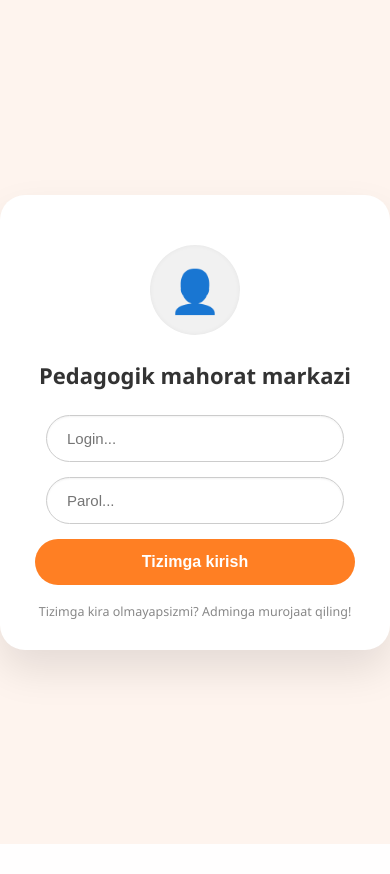
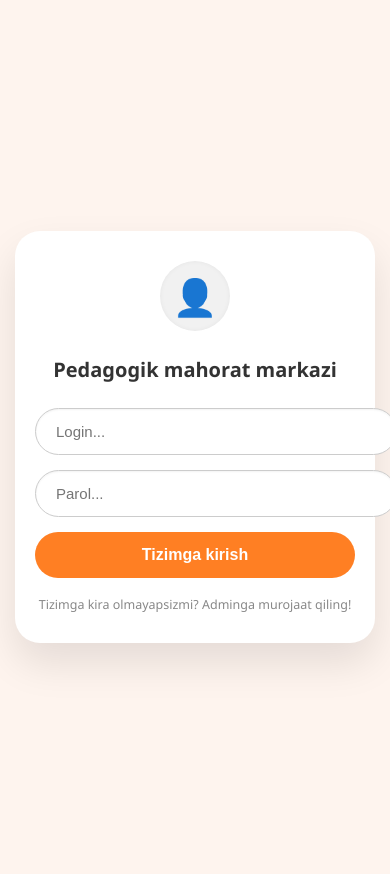
Before and after one commit to Ziyovuddin02/baxolash, a Flask app: page / in a window 390 px wide. Before the commit the page ends 844 px from the top, so only its background shows below. Run offline with Flask 3, Linux system fonts and the light colour scheme.

Commit message:
Update login.html

```diff
--- a/templates/login.html
+++ b/templates/login.html
@@ -2,6 +2,7 @@
 <html lang="uz">
 <head>
   <meta charset="UTF-8">
+  <meta name="viewport" content="width=device-width, initial-scale=1.0">
   <title>Login</title>
   <link rel="stylesheet" href="{{ url_for('static', filename='style.css') }}">
   <style>
@@ -17,13 +18,15 @@
       justify-content: center;
       align-items: center;
       height: 100vh;
+      padding: 15px;
     }
 
     .login-box {
       background: #fff;
-  padding: 50px 35px 30px;
+      padding: 40px 30px;
       border-radius: 25px;
-  width: 360px;
+      width: 100%;
+      max-width: 360px;
       box-shadow: 0 20px 40px rgba(0,0,0,0.1);
       text-align: center;
       transition: all 0.3s ease;
@@ -50,7 +53,7 @@
     }
 
     .login-box input {
-  width: 80%;
+      width: 100%;
       padding: 14px 20px;
       margin-bottom: 15px;
       border: 1px solid #ccc;
@@ -97,6 +100,7 @@
       color: #333;
       text-decoration: underline;
     }
+
     .flash-message {
       width: 100%;
       padding: 12px;
@@ -119,7 +123,21 @@
       border: 1px solid #f5c6cb;
     }
 
+    @media (max-width: 480px) {
+      .login-box {
+        padding: 30px 20px;
+      }
 
+      .login-box h2 {
+        font-size: 20px;
+      }
+
+      .avatar-circle {
+        width: 70px;
+        height: 70px;
+        font-size: 36px;
+      }
+    }
   </style>
 </head>
 <body>
```
Lines whose indentation alone changed are shown as unchanged.
